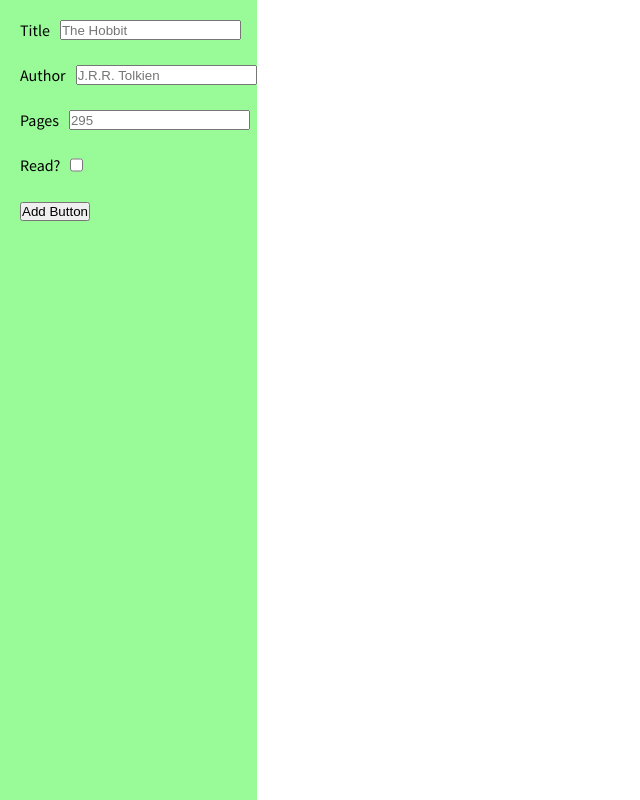
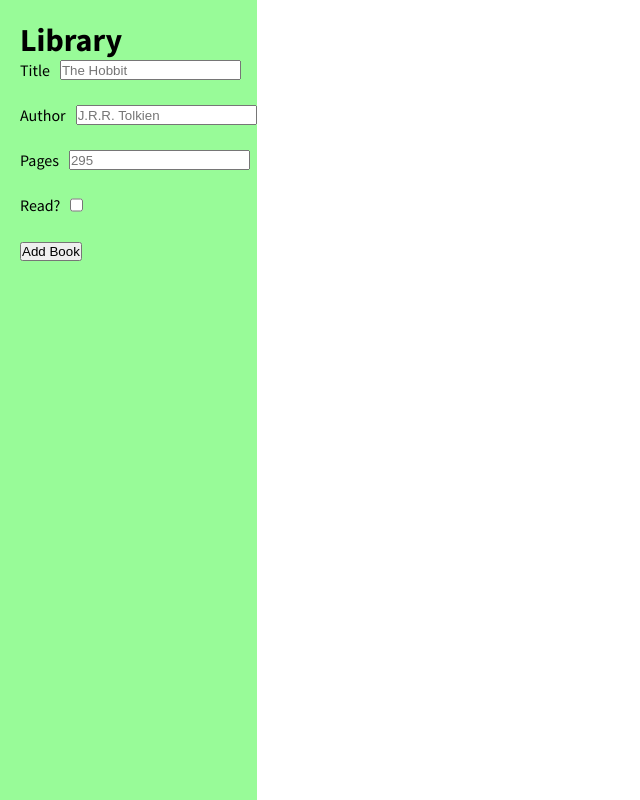
Before and after one commit to iTreykwondo/library, a plain HTML site: page index.html in a window 1280 px wide. Shown: the whole page, without its empty margins (0-640 px from the left). Drawn offline with Linux system fonts and the light colour scheme.

Commit message:
Add title to sidebar, fix typo in form button

```diff
--- a/index.html
+++ b/index.html
@@ -10,6 +10,7 @@
   <body>
     <div class="container">
       <div class="sidebar">
+        <h1>Library</h1>
         <form action="#">
           <div class="form-title">
             <label for="title">Title</label>
@@ -46,7 +47,7 @@
             <input type="checkbox" name="read-status" id="read-status" />
           </div>
           <div class="form-submit">
-            <button type="submit">Add Button</button>
+            <button type="submit">Add Book</button>
           </div>
         </form>
       </div>
```
